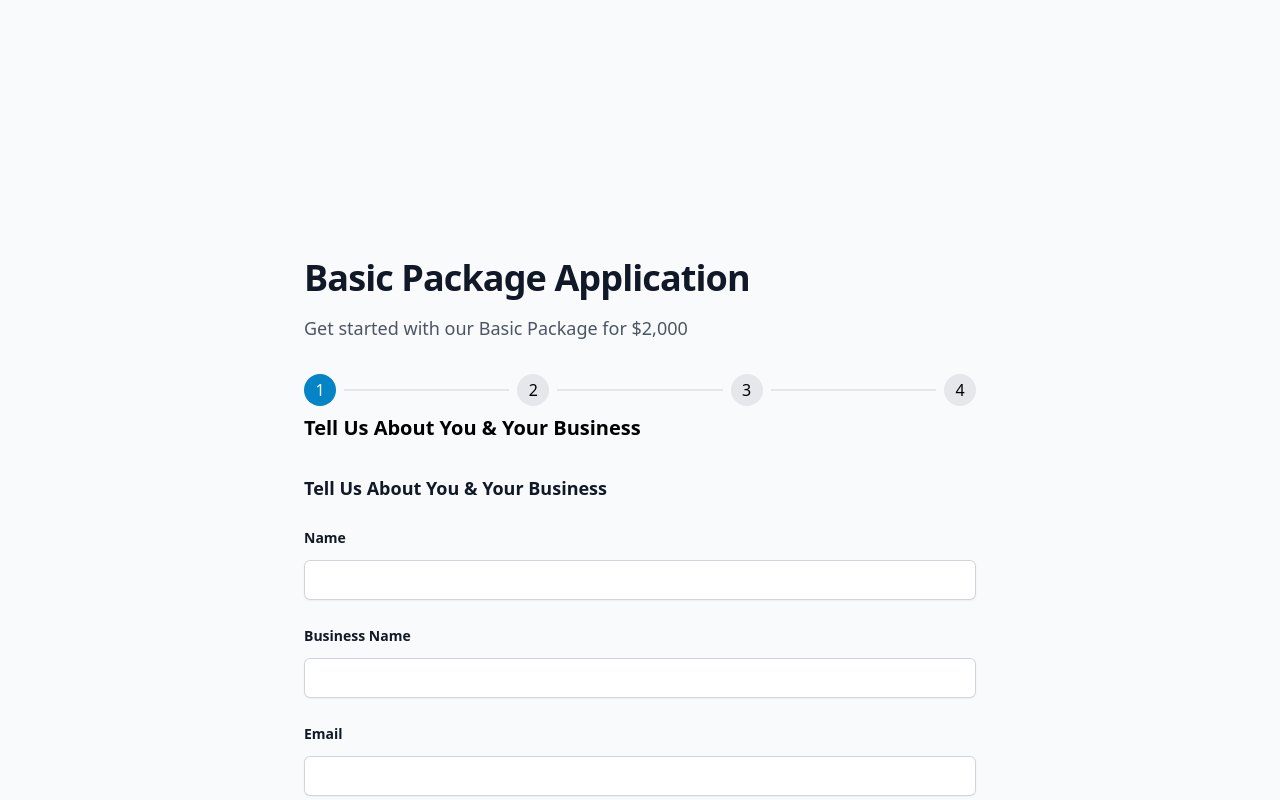
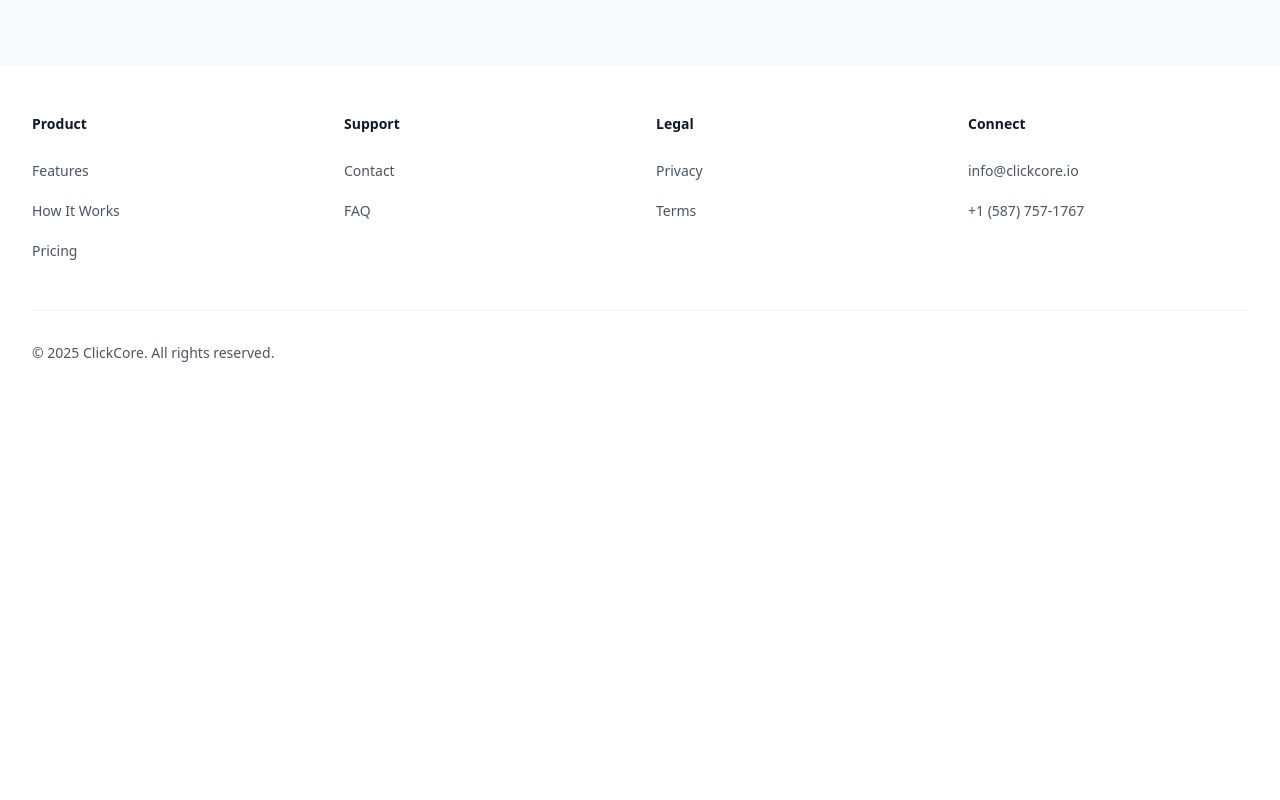
Before and after one commit to mykhail-druz/click-core, a React (Vite) app: page /forms/basic in a window 1280 px wide. Shown: the part 960-1760 px from the top of the page. After the commit the page ends 1371 px from the top, so only its background shows below. Built offline with nearby package versions, Linux system fonts and the light colour scheme.

Commit message:
used simple form submit instead of fetch

```diff
--- a/src/App.tsx
+++ b/src/App.tsx
@@ -18,7 +18,6 @@
           <Route path="/forms/high-ticket" element={<HighTicketPackageForm />} />
           <Route path="/forms/custom" element={<CustomPackageForm />} />
         </Routes>
-        <BasicPackageForm />
         <Footer />
       </div>
     </BrowserRouter>
--- a/src/components/forms/MultiStepForm.tsx
+++ b/src/components/forms/MultiStepForm.tsx
@@ -14,11 +14,12 @@
 interface MultiStepFormProps {
   steps: FormStep[];
   initialData: any;
-  onSubmit: (data: any) => Promise<void>;
+  // onSubmit: (data: any) => Promise<void>;
   formName: string;
+  formAction: string;
 }
 
-export default function MultiStepForm({ steps, initialData, onSubmit, formName }: MultiStepFormProps) {
+export default function MultiStepForm({ steps, initialData, formName, formAction, }: MultiStepFormProps) {
   const [currentStep, setCurrentStep] = useState(0);
   const [formData, setFormData] = useState(initialData);
   const navigate = useNavigate();
@@ -41,38 +42,38 @@
     }
   };
 
-  const handleSubmit = async (e: React.FormEvent) => {
-    e.preventDefault();
-
-    // Encode form data for Netlify
-    const encodedData = Object.entries(formData).reduce((acc, [key, value]) => {
-      if (Array.isArray(value)) {
-        return { ...acc, [key]: value.join(', ') };
-      }
-      return { ...acc, [key]: String(value) };
-    }, {});
-
-    try {
-      const response = await fetch('/', {
-        method: 'POST',
-        headers: { 'Content-Type': 'application/x-www-form-urlencoded' },
-        body: new URLSearchParams({
-          'form-name': formName,
-          ...encodedData
-        }).toString()
-      });
-
-      if (response.ok) {
-        alert('Thank you for your submission! We will contact you shortly.');
-        navigate('/#packages');
-      } else {
-        throw new Error('Form submission failed');
-      }
-    } catch (error) {
-      console.error('Error:', error);
-      alert('There was an error submitting the form. Please try again.');
-    }
-  };
+  // const handleSubmit = async (e: React.FormEvent) => {
+  //   e.preventDefault();
+  //
+  //   // Encode form data for Netlify
+  //   const encodedData = Object.entries(formData).reduce((acc, [key, value]) => {
+  //     if (Array.isArray(value)) {
+  //       return { ...acc, [key]: value.join(', ') };
+  //     }
+  //     return { ...acc, [key]: String(value) };
+  //   }, {});
+  //
+  //   try {
+  //     const response = await fetch('/', {
+  //       method: 'POST',
+  //       headers: { 'Content-Type': 'application/x-www-form-urlencoded' },
+  //       body: new URLSearchParams({
+  //         'form-name': formName,
+  //         ...encodedData
+  //       }).toString()
+  //     });
+  //
+  //     if (response.ok) {
+  //       alert('Thank you for your submission! We will contact you shortly.');
+  //       navigate('/#packages');
+  //     } else {
+  //       throw new Error('Form submission failed');
+  //     }
+  //   } catch (error) {
+  //     console.error('Error:', error);
+  //     alert('There was an error submitting the form. Please try again.');
+  //   }
+  // };
 
   const CurrentStepComponent = steps[currentStep].component;
 
@@ -80,17 +81,17 @@
       <form
           name={formName}
           method="POST"
+          action={formAction}
           data-netlify="true"
           data-netlify-honeypot="bot-field"
-      onSubmit={handleSubmit}
           className="space-y-8"
       >
-      <input type="hidden" name="form-name" value={formName} />
-      <input type="hidden" name="bot-field" />
+        <input type="hidden" name="form-name" value={formName}/>
+        <input type="hidden" name="bot-field"/>
 
         {/* Hidden inputs for all form fields */}
         {Object.entries(formData).map(([key, value]) => (
-        <input key={key} type="hidden" name={key} value={value?.toString() || ''} />
+            <input key={key} type="hidden" name={key} value={value?.toString() || ''}/>
         ))}
 
         {/* Progress indicator */}
@@ -111,7 +112,7 @@
                   {index < steps.length - 1 && (
                       <div className={`flex-1 h-0.5 mx-2 ${
                           index < currentStep ? 'bg-primary-600' : 'bg-gray-200'
-                }`} />
+                      }`}/>
                   )}
                 </div>
             ))}
@@ -125,10 +126,10 @@
         <AnimatePresence mode="wait">
           <motion.div
               key={currentStep}
-          initial={{ opacity: 0, x: 20 }}
-          animate={{ opacity: 1, x: 0 }}
-          exit={{ opacity: 0, x: -20 }}
-          transition={{ duration: 0.3 }}
+              initial={{opacity: 0, x: 20}}
+              animate={{opacity: 1, x: 0}}
+              exit={{opacity: 0, x: -20}}
+              transition={{duration: 0.3}}
           >
             <CurrentStepComponent
                 data={formData}
--- a/src/pages/forms/BasicPackageForm.tsx
+++ b/src/pages/forms/BasicPackageForm.tsx
@@ -38,8 +38,9 @@
           <MultiStepForm
             steps={basicFormSteps}
             initialData={basicFormData}
-            onSubmit={handleSubmit}
+            // onSubmit={handleSubmit}
             formName="basic-package"
+            formAction="/forms/basic"
           />
         </div>
       </div>
--- a/src/pages/forms/CustomPackageForm.tsx
+++ b/src/pages/forms/CustomPackageForm.tsx
@@ -38,8 +38,9 @@
           <MultiStepForm
             steps={customFormSteps}
             initialData={customFormData}
-            onSubmit={handleSubmit}
+            // onSubmit={handleSubmit}
             formName="custom-package"
+            formAction="/forms/custom"
           />
         </div>
       </div>
--- a/src/pages/forms/HighTicketPackageForm.tsx
+++ b/src/pages/forms/HighTicketPackageForm.tsx
@@ -38,8 +38,9 @@
           <MultiStepForm
             steps={highTicketFormSteps}
             initialData={highTicketFormData}
-            onSubmit={handleSubmit}
+            // onSubmit={handleSubmit}
             formName="high-ticket-package"
+            formAction="/forms/high-ticket"
           />
         </div>
       </div>
```
Also changed, not shown: 1 other file (tests, documents, lock files or other folders). Lines whose indentation alone changed are shown as unchanged.
